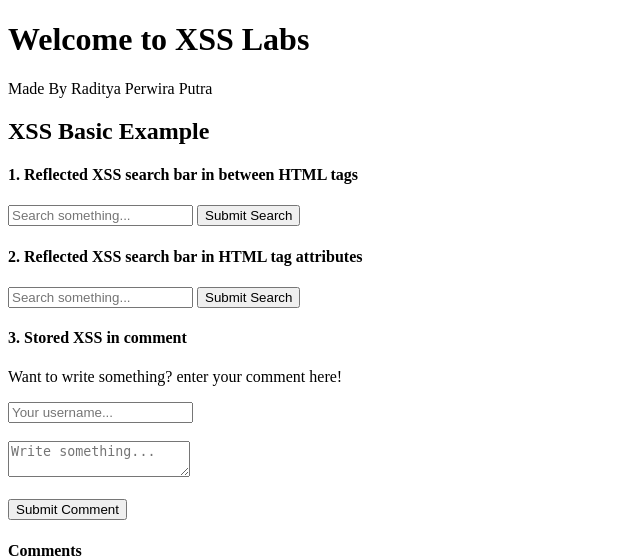
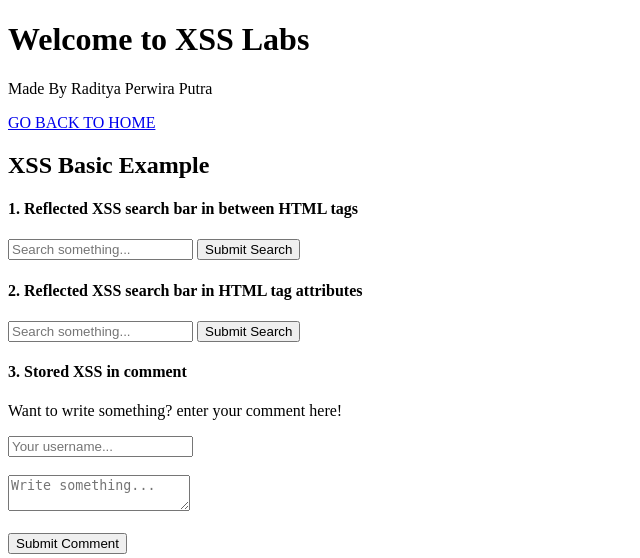
Before and after one commit to R4d1ty404/Vuln-Labs, a PHP site: page /xss_labs.php in a window 1280 px wide. Shown: the top 558 px of the page, without its empty margins (0-640 px from the left). Run offline with PHP 8.4, Linux system fonts and the light colour scheme; data that the repository does not hold is empty.

Commit message:
Update xss_labs.php

```diff
--- a/xss_labs.php
+++ b/xss_labs.php
@@ -6,6 +6,7 @@
     <body>
         <h1>Welcome to XSS Labs</h1>
         <p>Made By Raditya Perwira Putra</p>
+        <a href="index.php">GO BACK TO HOME</a>
         <h2>XSS Basic Example</h2>
 
         <h4>1. Reflected XSS search bar in between HTML tags</h4>
```
